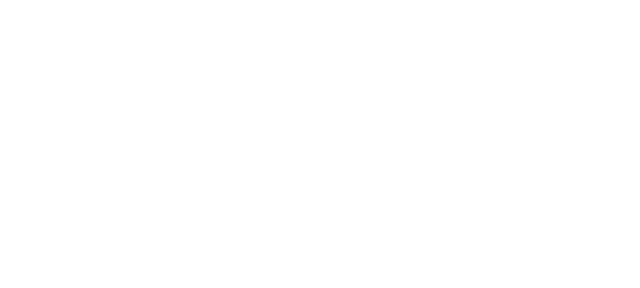
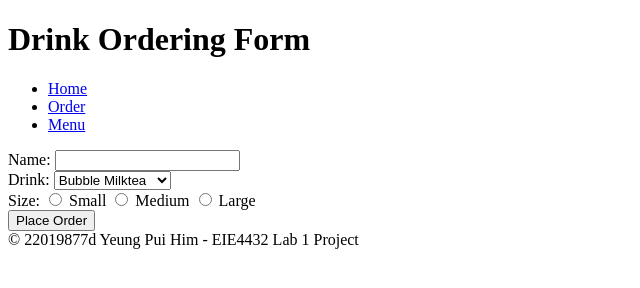
Before and after one commit to alan245245/EIE4432_Lab1, a plain HTML site: page order.html in a window 1280 px wide. Shown: the whole page, without its empty margins (0-640 px from the left). Drawn offline with Linux system fonts and the light colour scheme.

Commit message:
Lab #2.2

```diff
--- a/order.html
+++ b/order.html
@@ -3,4 +3,47 @@
     <head>
         <title>22019877d_Drink Ordering Form </title>
     </head>
+    <body>
+        <header>
+            <h1>Drink Ordering Form</h1>
+        </header>
+        <nav>
+            <ul>
+                <li> <a href=#>Home</a> </li>
+                <li> <a href=#>Order</a> </li>
+                <li> <a href=#>Menu</a> </li>
+            </ul>
+        </nav>
+        <main>
+            <form action=# method="post">
+                <div class="name-input">
+                    <label for="name">Name:</label>
+                    <input type="text" id="name" name="name" required>
+                </div>
+                <div class="drink-select">
+                    <label for="drink">Drink:</label>
+                    <select id="drink" name="drink">
+                        <option>Bubble Milktea</option>
+                        <option>Iced Latte</option>
+                        <option>Pineapple Juice</option>
+                    </select>
+                </div>
+                <div class="size-select">
+                    <label for="size">Size:</label>
+                    <input type="radio" id="small" name="size" value="small">
+                    <label for="small">Small</label>
+                    <input type="radio" id="medium" name="size" value="medium">
+                    <label for="medium">Medium</label>
+                    <input type="radio" id="large" name="size" value="large">
+                    <label for="large">Large</label>
+                </div>
+                <div class="submission">
+                    <input type="submit" value="Place Order">
+                </div>
+            </form>
+        </main>
+    </body>
+    <footer>
+        © 22019877d Yeung Pui Him - EIE4432 Lab 1 Project
+    </footer>
 </html>
```
